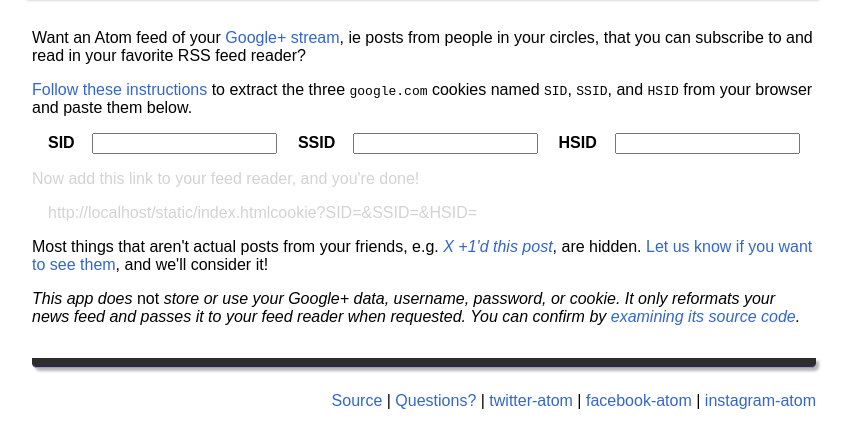
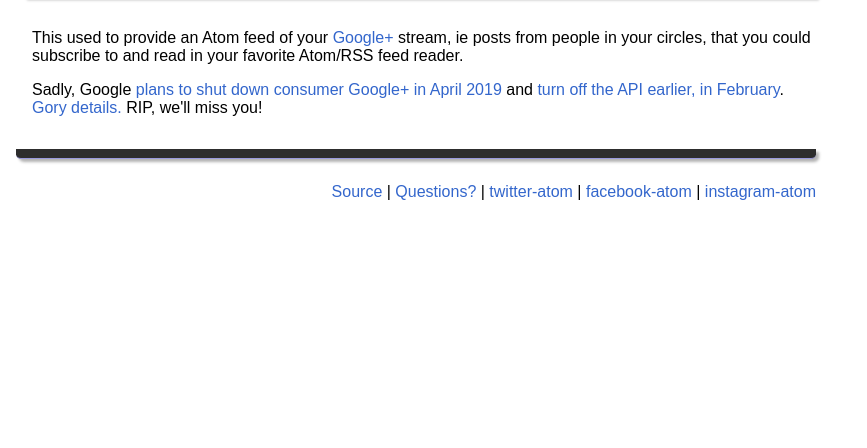
Before and after one commit to snarfed/plusstreamfeed, a plain HTML site: page static/index.html in a window 1280 px wide. Shown: the part 64-512 px from the top of the page, without its empty margins (0-867 px from the left). Drawn offline with Linux system fonts and the light colour scheme.

Commit message:
drop front page UI since G+ is shutting down entirely soon
https://blog.google/technology/safety-security/expediting-changes-google-plus/
https://developers.google.com/+/api-shutdown
https://github.com/snarfed/bridgy/issues/846

```diff
--- a/static/index.html
+++ b/static/index.html
@@ -4,22 +4,6 @@
 <meta http-equiv="content-type" content="text/html; charset=utf-8" />
 <title>Google+ Atom feeds</title>
 <link href="/static/style.css" rel="stylesheet" type="text/css" />
-
-<script type="text/javascript">
-function render() {
-  SID = document.getElementById("SID").value.trim();
-  SSID = document.getElementById("SSID").value.trim();
-  HSID = document.getElementById("HSID").value.trim();
-
-  document.getElementById("link-div").style.color =
-    (SID && SSID && HSID) ? "black" : "lightgray";
-
-  url = window.location + "cookie?SID=" + SID + "&SSID=" + SSID + "&HSID=" + HSID;
-  document.getElementById("link").innerHTML =
-    (SID && SSID && HSID) ? "<a href='" + url + "'>" + url + "</a>" : url;
-}
-window.onload = render;
-</script>
 </head>
 
 <body>
@@ -29,47 +13,10 @@
 </div>
 
 <div id="body">
-<p>Want an Atom feed of your
-<a href="https://support.google.com/plus/topic/3052526?ref_topic=3049662&vid=1-635759719535897361-2128278691">Google+ stream</a>,
-ie posts from people in your circles, that you can subscribe to and read in
-your favorite RSS feed reader?</p>
+<p>This used to provide an Atom feed of your <a href="https://en.wikipedia.org/wiki/Google+">Google+</a> stream, ie posts from people in your circles, that you could subscribe to and read in your favorite Atom/RSS feed reader.</p>
 
-<p><a href="http://www.wikihow.com/View-Cookies" target="_blank">Follow these
-instructions</a> to extract the three <code>google.com</code> cookies
-named <code>SID</code>, <code>SSID</code>, and <code>HSID</code> from your
-browser and paste them below.</p>
-
-<nobr>
- <label for="SID">SID</label>
- <input type="text" id="SID" onChange="render()" onKeyUp="render()" />
-</nobr>
-<nobr>
- <label for="SSID">SSID</label>
- <input type="text" id="SSID" onChange="render()" onKeyUp="render()" />
-</nobr>
-<nobr>
- <label for="HSID">HSID</label>
- <input type="text" id="HSID" onChange="render()" onKeyUp="render()" />
-</nobr>
-
-<div id="link-div">
-<p>Now add this link to your feed reader, and you're done!</p>
-<p id="link">></p>
+<p>Sadly, Google <a href="https://blog.google/technology/safety-security/expediting-changes-google-plus/">plans to shut down consumer Google+ in April 2019</a> and <a href="https://developers.googleblog.com/2018/12/google-apis-shutting-down-march-7-2019.html">turn off the API earlier, in February</a>. <a href="https://github.com/snarfed/bridgy/issues/846">Gory details.</a> RIP, we'll miss you!</p>
 </div>
-
-<p>Most things that aren't actual posts from your friends, e.g.
-<a href="https://github.com/snarfed/plusstreamfeed/issues/1"><em>X +1'd this
-post</em></a>, are hidden.
-<a href="https://github.com/snarfed/plusstreamfeed/issues">Let us know if you
-want to see them</a>, and we'll consider it!
-</p>
-
-<p id="privacy" class="lead">
-This app does <em style="font-style: normal">not</em> store or use your Google+
-data, username, password, or cookie. It only reformats your news feed and passes
-it to your feed reader when requested. You can confirm by
-<a href="https://github.com/snarfed/plusstreamfeed">examining its source code</a>.
-</p>
 
 <div id="bottom"></div>
 
```
